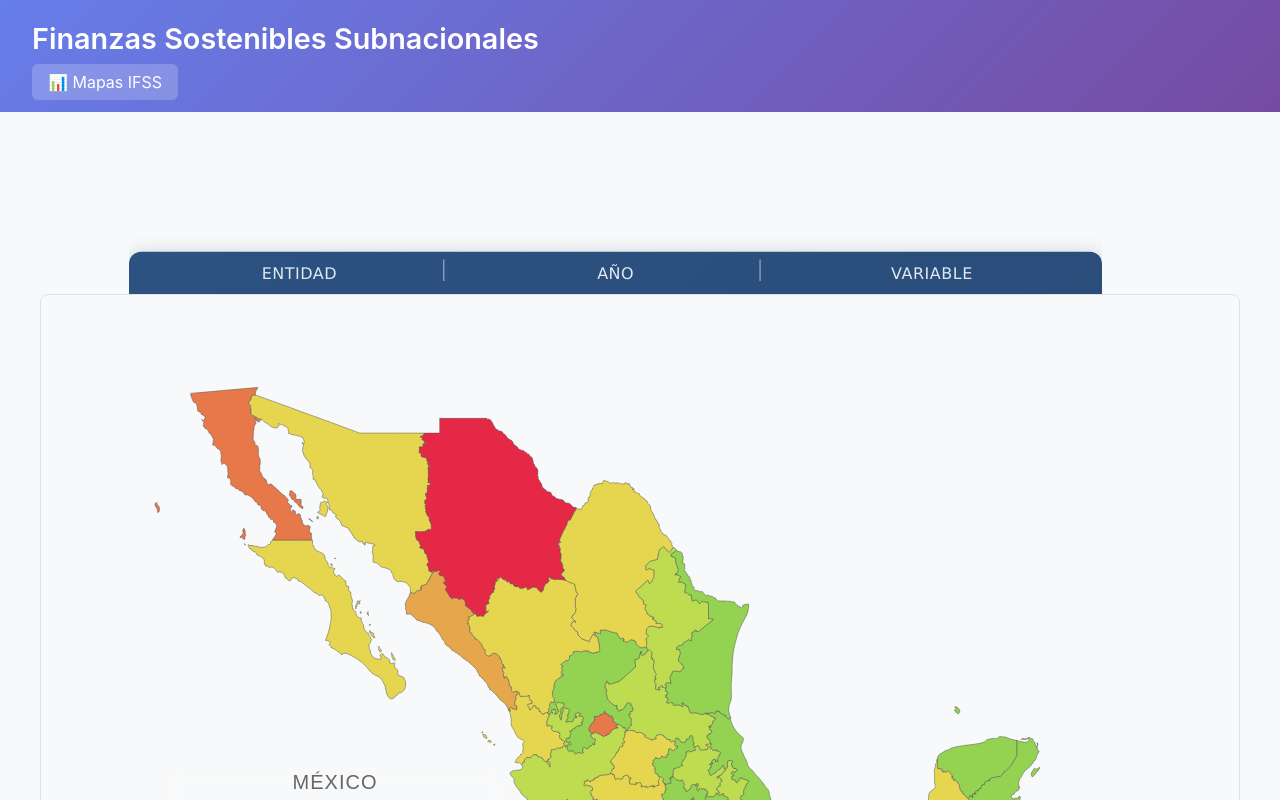
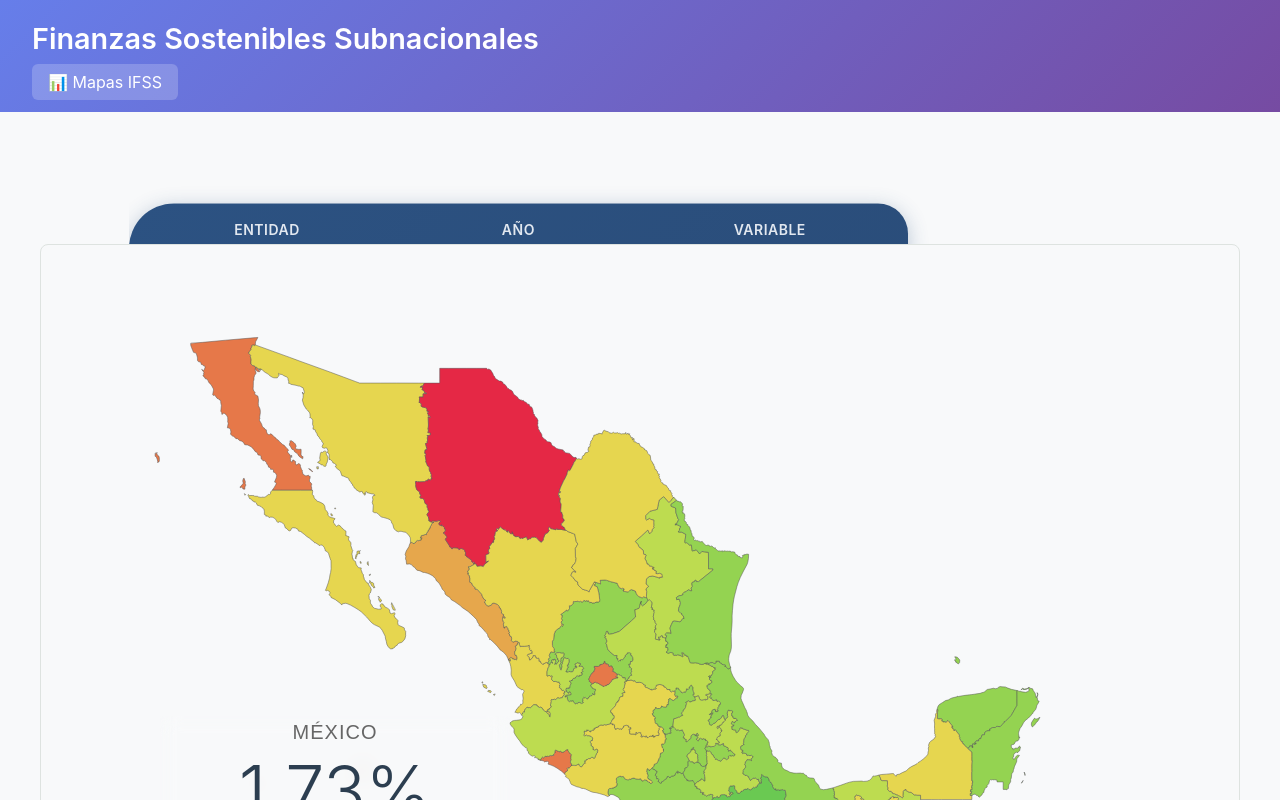
Before and after one commit to aurora-escalera/PlataformaFinanzasSostenibles, a Vue app in the folder frontend/: page /finanzas/mapas in a window 1280 px wide. Shown: the top 800 px of the page. Built offline with nearby package versions, Linux system fonts and the light colour scheme.

Commit message:
Mapa con menu retraidble azul con fallas.

```diff
--- a/frontend/src/modules/maps/components/RetractableFilterBar.vue
+++ b/frontend/src/modules/maps/components/RetractableFilterBar.vue
@@ -273,10 +273,11 @@ onMounted(() => {
 <style scoped>
 .filter-bar-container {
   position: relative;
+
   left: 8%;
   top: 0px;
   width: 80%;
-  height: 150px; /* Altura fija para el contenedor */
+  height: 100px; /* Altura fija para el contenedor */
   overflow: hidden; /* Ocultar la parte que se desliza fuera */
   margin: 0; /* Eliminar margin-bottom para quitar el gap */
   padding: 0; /* Eliminar cualquier padding */
@@ -286,18 +287,16 @@ onMounted(() => {
   background: linear-gradient(135deg, #2c5282 0%, #2a4d7a 100%);
   color: white;
   padding: 16px 24px;
-  border-radius: 12px 12px 0 0; /* Solo bordes superiores redondeados */
+  border-radius: 45px 30px 0 0; /* Solo bordes superiores redondeados */
   box-shadow: 0 4px 20px rgba(44, 82, 130, 0.3);
   transition: transform 0.4s cubic-bezier(0.4, 0.0, 0.2, 1);
   position: absolute;
-  top: 70px;
+  bottom: -30px;
   left: 0;
   right: 0;
-  width: 100%;
+  width: 80%;
   cursor: pointer;
   transform: translateY(calc(100% - 70px)); /* Mostrar solo 70px de la barra */
-  margin-top: 0;
-  padding-top: 0px;
 }
 
 .filter-bar:hover,
@@ -309,16 +308,12 @@ onMounted(() => {
 .filter-content {
   display: flex;
   gap: 24px; /* Restaurar espaciado para el estado expandido */
-  padding-top: 0%;
-  margin-top: 0;
   align-items: flex-start;
   flex-wrap: wrap;
   justify-content: center; /* Centrar los elementos */
 }
 
 .filter-group {
-  padding-top: 1%;
-  margin-top: 0;
   position: relative;
   min-width: 200px;
   flex: 1;
@@ -333,31 +328,27 @@ onMounted(() => {
   content: '|';
   position: absolute;
   right: -1px;
-  top: 5px;
+  top: 50%; /* Centrar verticalmente con el contenido */
+  transform: translateY(-50%);
   color: rgba(255, 255, 255, 0.6);
   font-size: 18px;
   font-weight: 300;
-  padding-bottom: 100px;
-  z-index: 10; /* Asegurar que esté por encima */
-  transition: top 0.1s ease; /* Transición suave para el cambio de posición */
+  z-index: 10;
+  transition: all 0.1s ease;
 }
 
-/* Cuando está expandida, mover los separadores al centro */
+/* Cuando está expandida, mantener la misma posición centrada */
 .filter-bar.expanded .filter-group:not(:last-child)::after {
-  top: 35%;
-  transform: translateY(0%);
+  top: 50%;
+  transform: translateY(-50%);
 }
 
 .filter-label {
   display: block;
-  font-size: 16px;
+  font-size: 14px;
   font-weight: 600;
-  margin-top: 0;
-  font-family:Verdana, Geneva, Tahoma, sans-serif;
-  padding-top: 0px; /*padding entre entidad y el dropdown*/
-  margin-bottom: 25px;
+  margin-bottom: 8px;
   color: #e2e8f0;
-  font-weight:300;
   text-transform: uppercase;
   letter-spacing: 0.5px;
 }
@@ -367,33 +358,42 @@ onMounted(() => {
 }
 
 .dropdown-button {
-  width: 100%;
-  background: rgba(255, 255, 255, 0.1);
-  border: 2px solid rgba(255, 255, 255, 0.2);
-  color: white;
+  opacity: 80%;
+  width: 200px;
+  background: rgba(255, 255, 255, 0.95);
+  border: 2px solid rgba(255, 255, 255, 0.3);
+  color: #2d3748;
   padding: 12px 16px;
-  border-radius: 8px;
+  border-radius: 25px; /* Bordes muy redondeados como en la imagen 2 */
   cursor: pointer;
   display: flex;
   align-items: center;
   gap: 12px;
   transition: all 0.2s ease;
-    margin-top: 0;
-  padding-top: 0px;
   font-size: 14px;
+  font-weight: 500;
+  box-shadow: 0 2px 8px rgba(0, 0, 0, 0.1);
 }
 
 .dropdown-button:hover,
 .dropdown-button.active {
-  background: rgba(255, 255, 255, 0.2);
-  border-color: rgba(255, 255, 255, 0.4);
+  background: rgba(255, 255, 255, 1);
+  border-color: rgba(255, 255, 255, 0.6);
   transform: translateY(-1px);
+  box-shadow: 0 4px 12px rgba(0, 0, 0, 0.15);
 }
 
 .dropdown-icon {
-  font-size: 14px;
-    margin-top: 0;
-  padding-top: 0px;
+  font-size: 16px;
+  width: 24px;
+  height: 24px;
+  background: #4a5568;
+  border-radius: 50%;
+  display: flex;
+  align-items: center;
+  justify-content: center;
+  color: white;
+  font-size: 12px;
 }
 
 .dropdown-text {
@@ -402,13 +402,14 @@ onMounted(() => {
   white-space: nowrap;
   overflow: hidden;
   text-overflow: ellipsis;
-    margin-top: 0;
-  padding-top: 0px;
+  color: #4a5568; /* Color más oscuro para mejor contraste */
+  font-weight: 500;
 }
 
 .dropdown-arrow {
-  font-size: 1spx;
+  font-size: 12px;
   transition: transform 0.2s ease;
+  color: #718096; /* Color más suave para la flecha */
 }
 
 .dropdown-button.active .dropdown-arrow {
@@ -423,13 +424,11 @@ onMounted(() => {
   background: white;
   border-radius: 8px;
   box-shadow: 0 8px 32px rgba(0, 0, 0, 0.15);
-  z-index: 1000;
+  z-index: 9999; /* Aumentar z-index para que aparezca por encima del wrapper */
   margin-top: 8px;
   max-height: 300px;
   overflow: hidden;
   animation: dropdownFadeIn 0.2s ease;
-    margin-top: 0;
-  padding-top: 0px;
 }
 
 @keyframes dropdownFadeIn {
```
